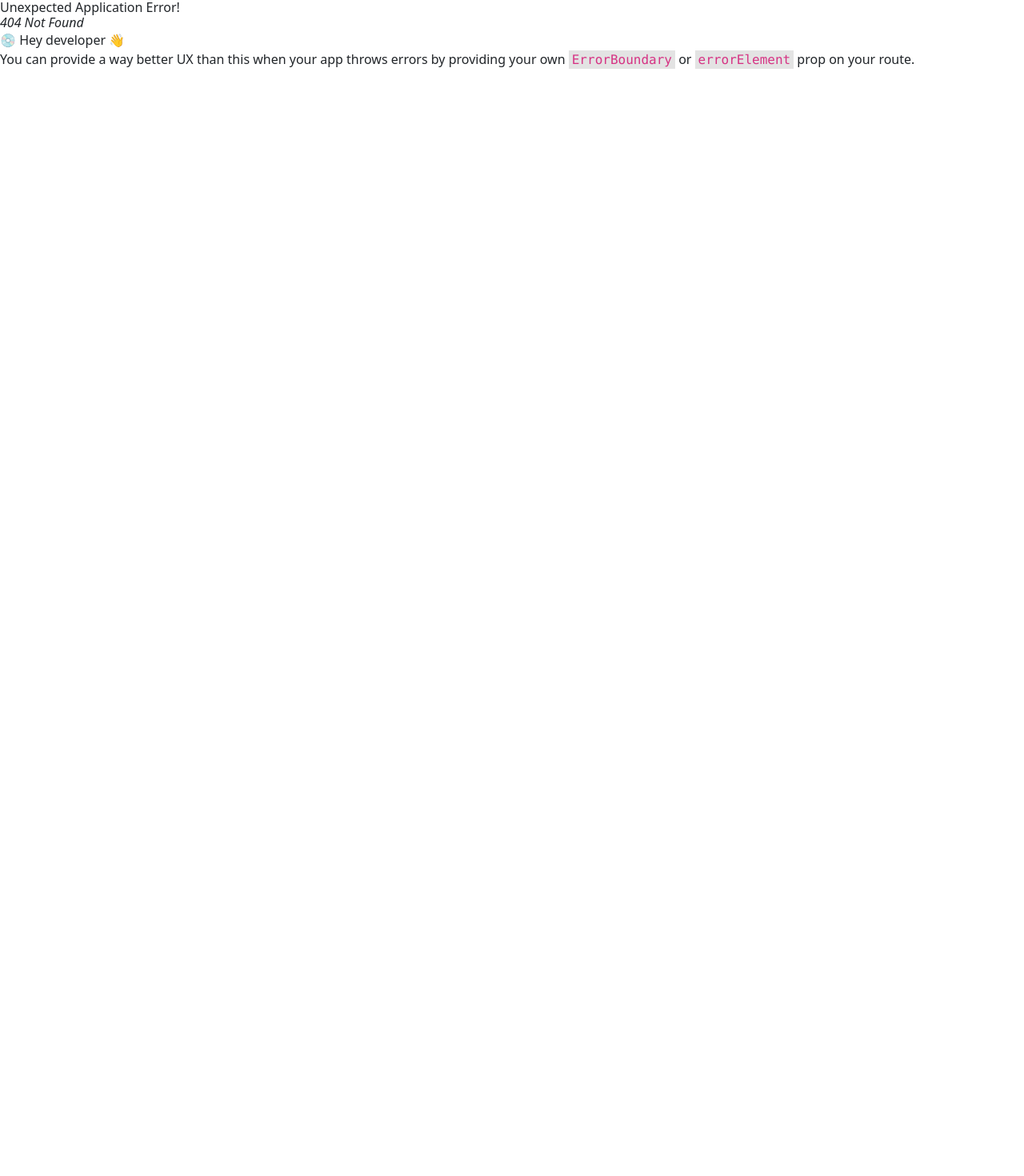
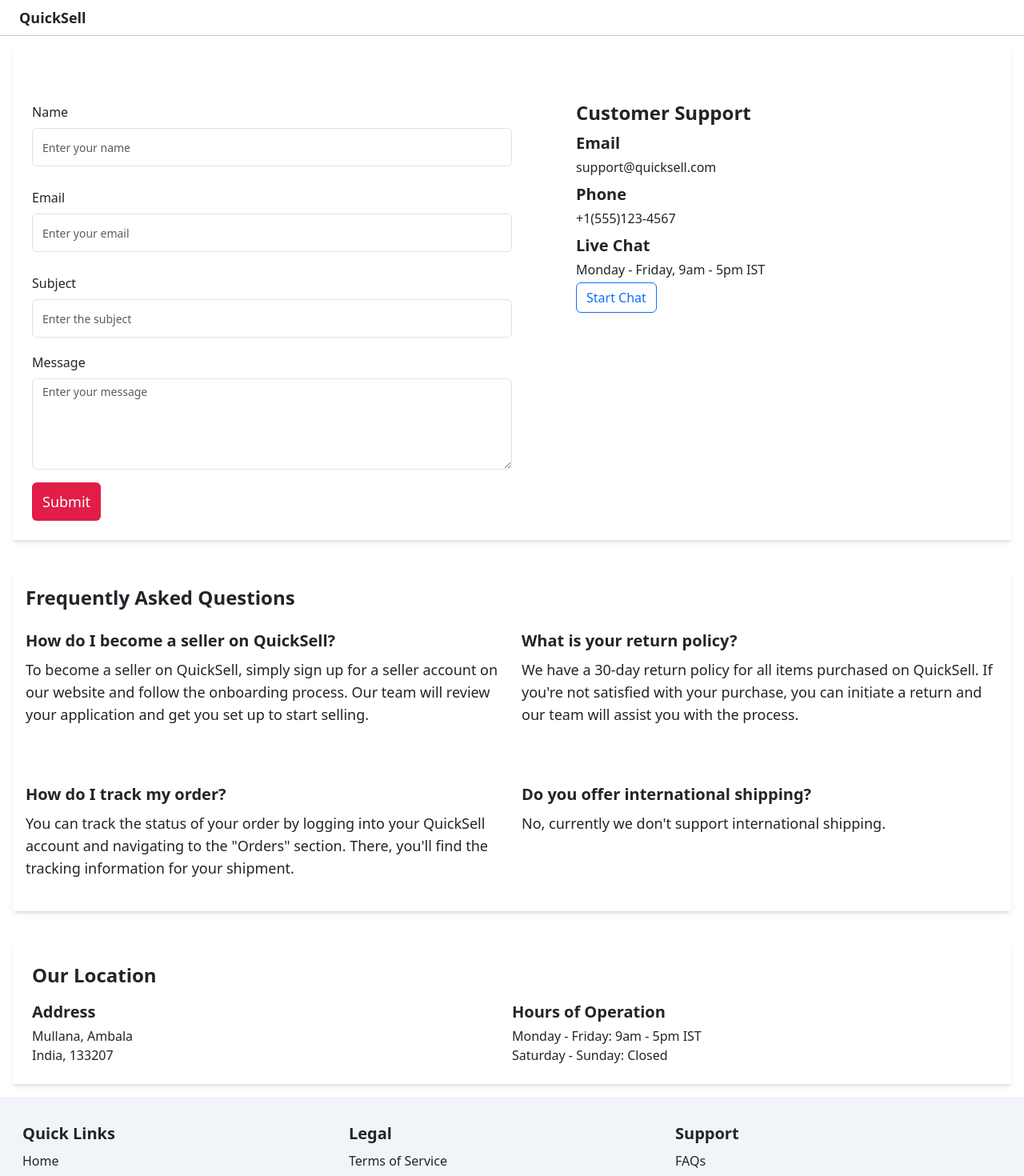
Before and after one commit to Gaire-Jeevan/QuickSell, a React (Vite) app: page /contactUs in a window 1280 px wide. Before the commit this address had no page. Shown: the top 1470 px of the page at 80% size. Before the commit the page ends 800 px from the top, so only its background shows below. Built offline with nearby package versions, Linux system fonts and the light colour scheme.

Commit message:
Build Contact Us page.

```diff
--- /dev/null
+++ b/src/components/ContactUs.tsx
@@ -0,0 +1,96 @@
+import React from "react";
+import { Link } from "react-router-dom";
+
+const ContactUs = () => {
+  return (
+    <div>
+      <div className="shadow-md p-4  mt-3  lg:grid lg:grid-cols-2 ">
+        <div>
+          <form action="">
+            <div className="form-group lg:mt-10 mb-3 text-sm lg:text-lg">
+              <label htmlFor="name" className="text-base font-medium mb-2">
+                Name
+              </label>
+              <input
+                type="text"
+                className="form-control rouded-md   h-12   text-sm"
+                id="name"
+                aria-describedby="name_contactUs"
+                maxLength={75}
+                placeholder="Enter your name"
+              />
+            </div>
+
+            <div className="form-group mt-4 lg:mt-10 mb-3 text-sm lg:text-lg">
+              <label htmlFor="email" className="text-base font-medium mb-2">
+                Email
+              </label>
+              <input
+                type="email"
+                className="form-control rouded-md   h-12   text-sm"
+                id="email"
+                aria-describedby="email_contactUs"
+                maxLength={75}
+                placeholder="Enter your email"
+              />
+            </div>
+
+            <div className="form-group mt-4 lg:mt-10 mb-3 text-sm lg:text-lg">
+              <label htmlFor="subject" className="text-base font-medium mb-2">
+                Subject
+              </label>
+              <input
+                type="text"
+                className="form-control rouded-md   h-12   text-sm"
+                id="subject"
+                aria-describedby="email_contactUs"
+                maxLength={75}
+                placeholder="Enter the subject"
+              />
+            </div>
+
+            <div className="form-group mb-2 text-sm lg:text-lg">
+              <label
+                htmlFor="productDescription"
+                className="text-base font-medium mb-2"
+              >
+                Message
+              </label>
+              <textarea
+                className="form-control text-sm"
+                id="productDescription"
+                rows={5}
+                maxLength={75}
+                placeholder="Enter your message"
+              ></textarea>
+            </div>
+            <button
+              type="submit"
+              className="btn bg-[#e11d48] rounded-md text-white font-medium text-base lg:text-lg h-12 w-30 mt-2 lg:mt-10"
+            >
+              Submit
+            </button>
+          </form>
+        </div>
+        <div className="mt-10 lg:ml-20">
+          <h2 className="font-bold text-2xl">Customer Support</h2>
+          <div className="mt-2">
+            <h3 className="font-bold text-xl mb-1">Email</h3>
+            <Link to="/">support@quicksell.com</Link>
+          </div>
+          <div className="mt-2">
+            <h3 className="font-bold text-xl mb-1">Phone</h3>
+            <Link to="/">+1(555)123-4567</Link>
+          </div>
+          <div className="mt-2">
+            <h3 className="font-bold text-xl mb-1">Live Chat</h3>
+            <p>Monday - Friday, 9am - 5pm IST</p>
+            <button className="btn btn-outline-primary mt-1">Start Chat</button>
+          </div>
+        </div>
+      </div>
+    </div>
+  );
+};
+
+export default ContactUs;
--- /dev/null
+++ b/src/components/FrequentlyAskedQuestions.tsx
@@ -0,0 +1,52 @@
+import React from "react";
+
+const FrequentlyAskedQuestions = () => {
+  return (
+    <div className="shadow-md mt-10 p-3">
+      <h3 className="font-bold text-2xl">Frequently Asked Questions</h3>
+      <div className=" lg:grid lg:grid-cols-2 gap-4">
+        <div className="mt-4 mb-4">
+          <h4 className="font-bold text-xl mb-2">
+            How do I become a seller on QuickSell?
+          </h4>
+          <p className="text-lg">
+            To become a seller on QuickSell, simply sign up for a seller account
+            on our website and follow the onboarding process. Our team will
+            review your application and get you set up to start selling.
+          </p>
+        </div>
+
+        <div className="mt-4 mb-4">
+          <h4 className="font-bold text-xl mb-2">
+            What is your return policy?
+          </h4>
+          <p className="text-lg">
+            We have a 30-day return policy for all items purchased on QuickSell.
+            If you're not satisfied with your purchase, you can initiate a
+            return and our team will assist you with the process.
+          </p>
+        </div>
+
+        <div className="mt-4 mb-4">
+          <h4 className="font-bold text-xl mb-2">How do I track my order?</h4>
+          <p className="text-lg">
+            You can track the status of your order by logging into your
+            QuickSell account and navigating to the "Orders" section. There,
+            you'll find the tracking information for your shipment.
+          </p>
+        </div>
+
+        <div className="mt-4 mb-4">
+          <h4 className="font-bold text-xl mb-2">
+            Do you offer international shipping?
+          </h4>
+          <p className="text-lg">
+            No, currently we don't support international shipping.
+          </p>
+        </div>
+      </div>
+    </div>
+  );
+};
+
+export default FrequentlyAskedQuestions;
--- /dev/null
+++ b/src/components/OurLocation.tsx
@@ -0,0 +1,24 @@
+import React from "react";
+
+const OurLocation = () => {
+  return (
+    <div className="shadow-md p-4 mt-10">
+      <h3 className="font-bold text-2xl">Our Location</h3>
+      <div className=" lg:grid lg:grid-cols-2">
+        <div className="mt-3">
+          <h4 className="font-bold text-xl mb-1">Address</h4>
+          <p>Mullana, Ambala</p>
+          <p>India, 133207</p>
+        </div>
+
+        <div className="mt-3">
+          <h4 className="font-bold text-xl mb-1">Hours of Operation</h4>
+          <p>Monday - Friday: 9am - 5pm IST</p>
+          <p>Saturday - Sunday: Closed</p>
+        </div>
+      </div>
+    </div>
+  );
+};
+
+export default OurLocation;
--- /dev/null
+++ b/src/pages/ContactUsPage.tsx
@@ -0,0 +1,21 @@
+import ContactUs from "../components/ContactUs";
+import Footer from "../components/Footer";
+import FrequentlyAskedQuestions from "../components/FrequentlyAskedQuestions";
+import NavBar from "../components/NavBar";
+import OurLocation from "../components/OurLocation";
+
+const ContactUsPage = () => {
+  return (
+    <>
+      <NavBar showFullNav={false} />
+      <div className="m-3">
+        <ContactUs />
+        <FrequentlyAskedQuestions />
+        <OurLocation />
+      </div>
+        <Footer />
+    </>
+  );
+};
+
+export default ContactUsPage;
--- a/src/routing/routes.tsx
+++ b/src/routing/routes.tsx
@@ -3,6 +3,7 @@
 import HomePage from "../pages/HomePage";
 import LogInPage from "../pages/LogInPage";
 import SignUpPage from "../pages/SignUpPage";
+import ContactUsPage from "../pages/ContactUsPage";
 
 const router = createBrowserRouter([
   { path: "/", element: <HomePage /> },
@@ -13,6 +14,7 @@
   { path: "/signup", element: <SignUpPage /> },
   { path: "/signup", element: <SignUpPage /> },
   { path: "/sell", element: <AddEditProduct /> },
+  { path: "/contactUs", element: <ContactUsPage /> },
 ]);
 
 export default router;
```
